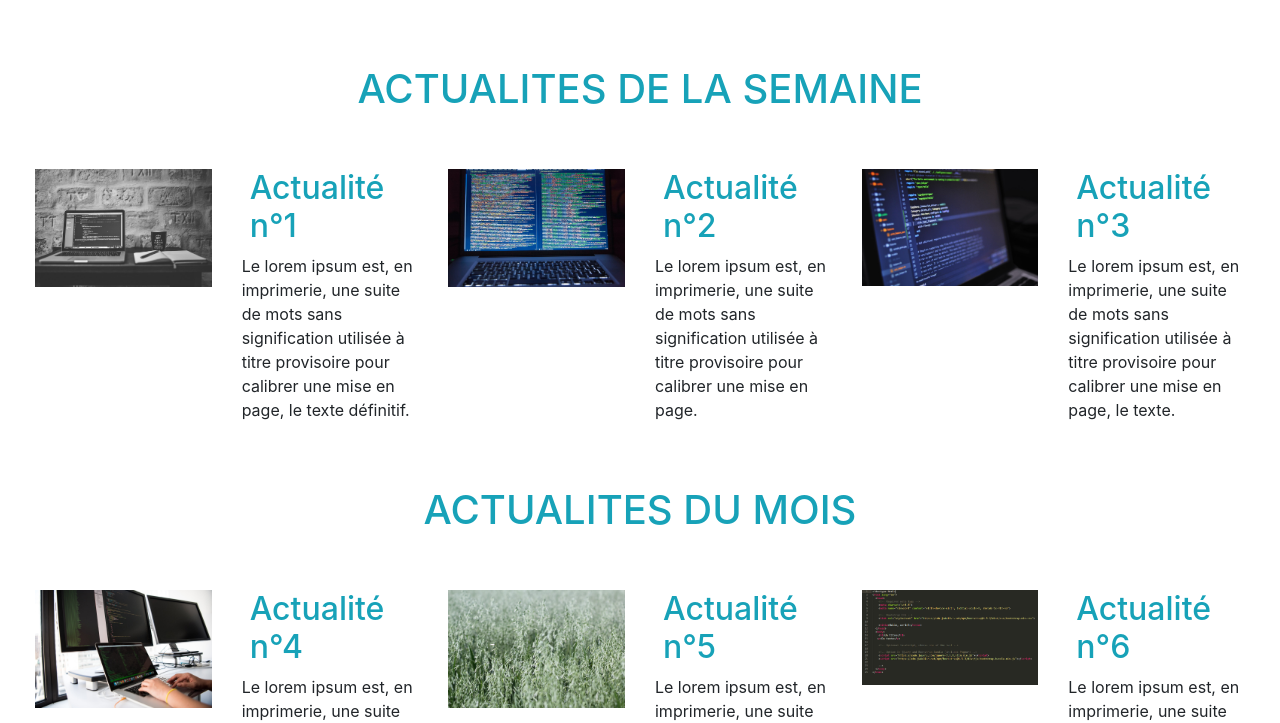
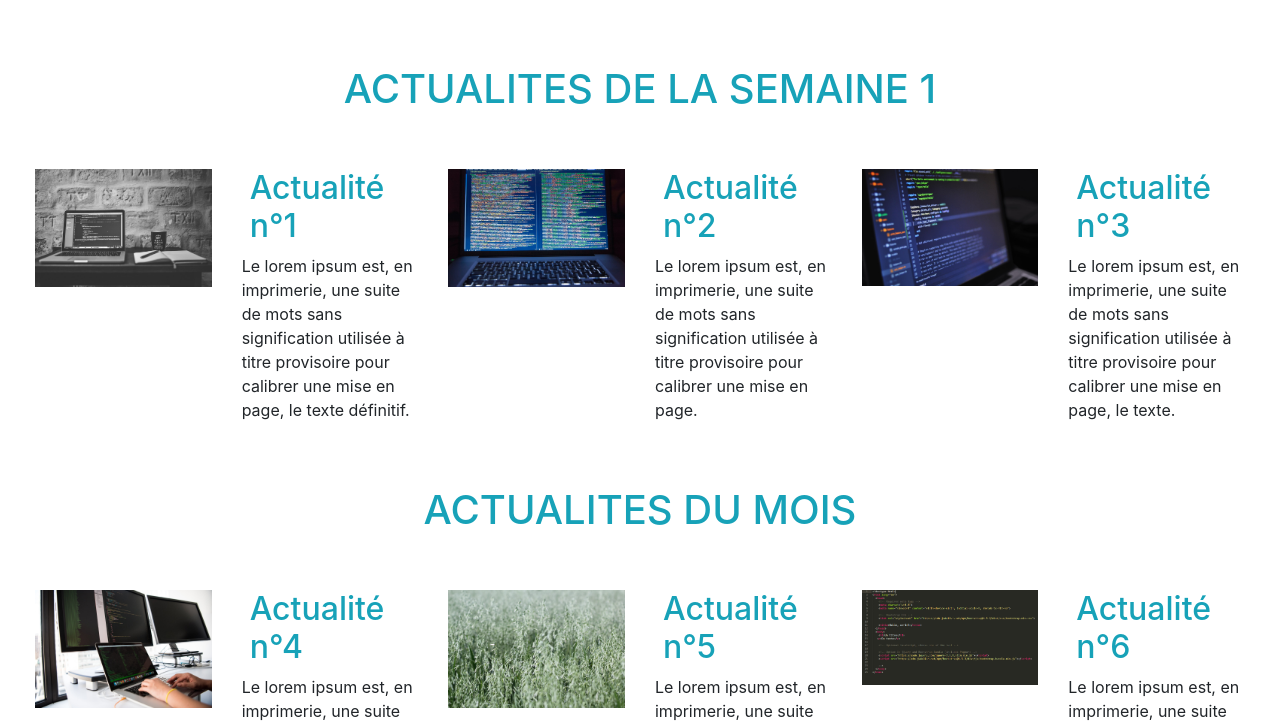
Before and after one commit to michelonlineformapro/Projet-1-Departement, a plain HTML site: page actualites.html in a window 1280 px wide. Shown: the part 113-836 px from the top of the page. Drawn offline with nearby package versions, Linux system fonts and the light colour scheme.

Commit message:
Signed-off-by: michel michael <m.michel@onlineformapro.com>Modif  test

```diff
--- a/actualites.html
+++ b/actualites.html
@@ -32,7 +32,7 @@
     <div class="contenu-accueil">
 
       <section id="section-actualites">
-        <h1 class="text-center text-info p-5">ACTUALITES DE LA SEMAINE</h1>
+        <h1 class="text-center text-info p-5">ACTUALITES DE LA SEMAINE 1</h1>
         <div class="container-fluid">
           <div class="row">
 
```
